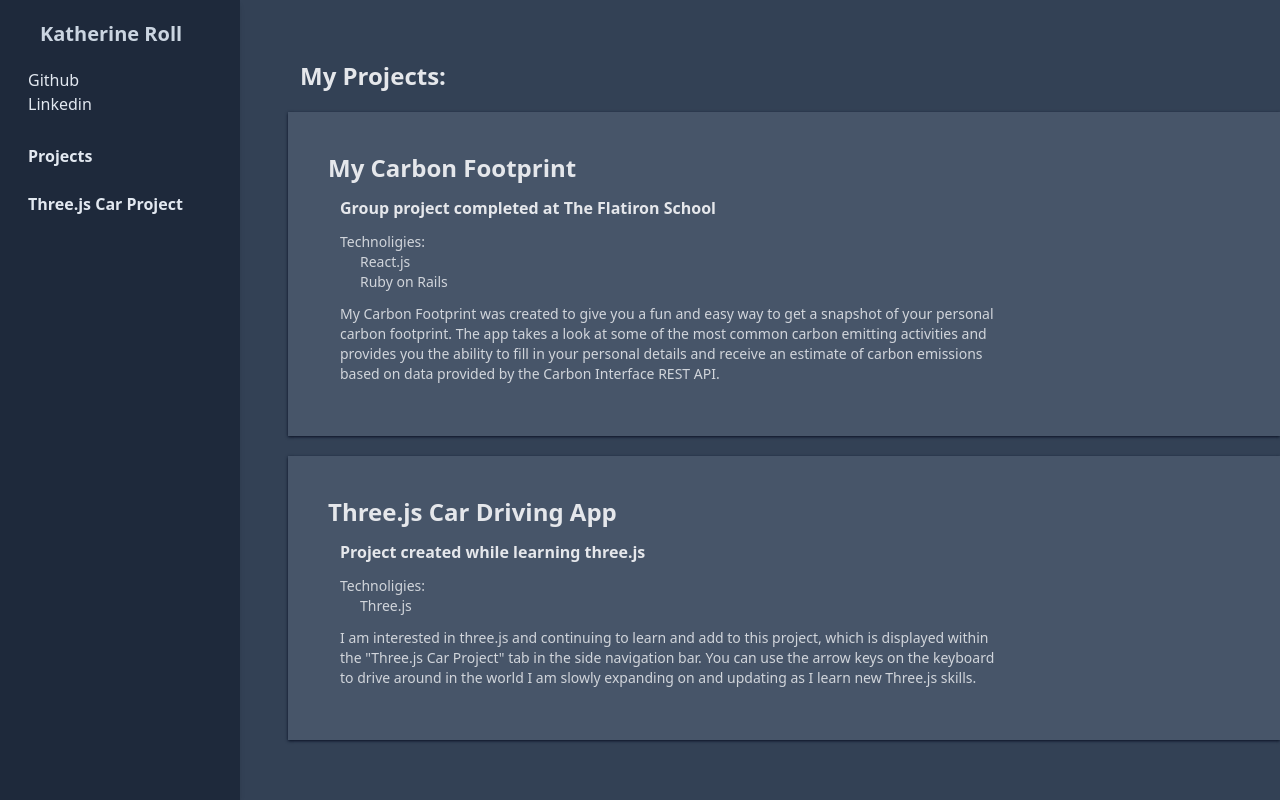
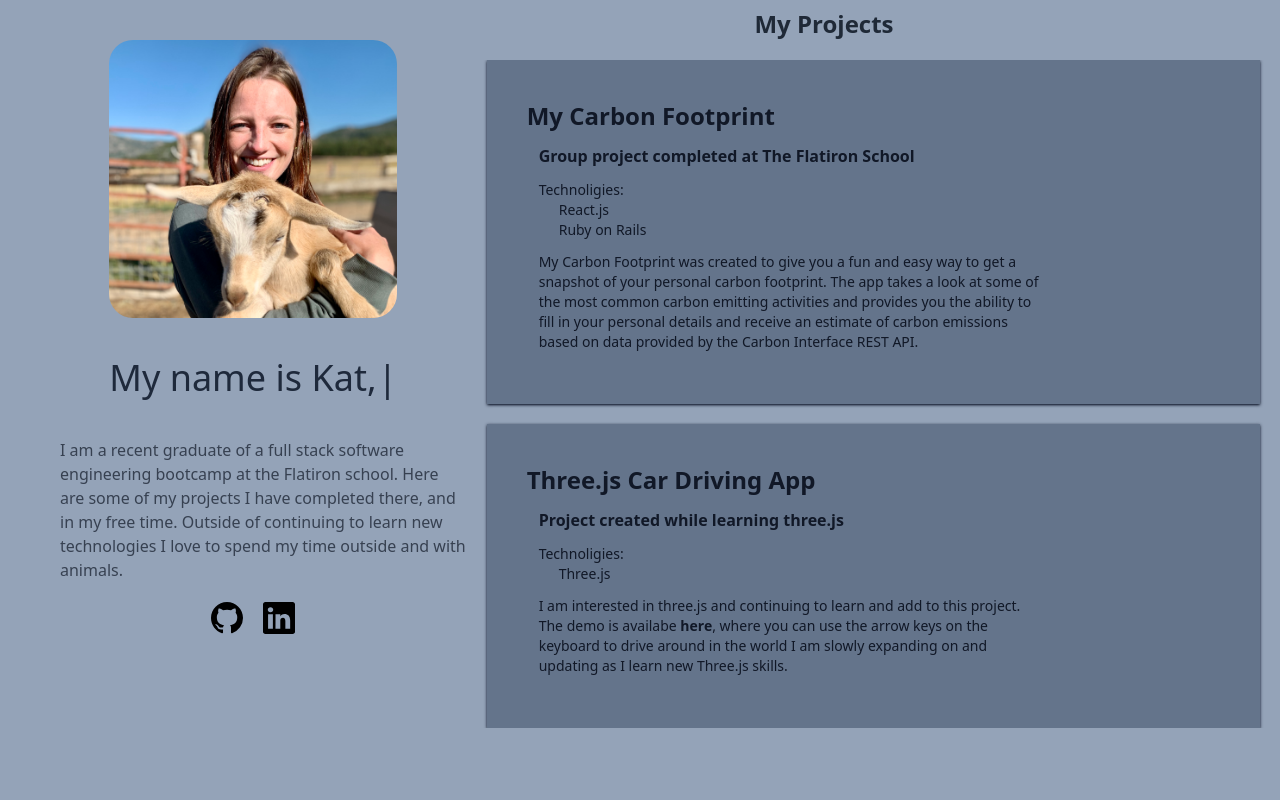
Before and after one commit to katroll/katherineroll.com2.0, a React (Create React App) app: page / in a window 1280 px wide. Built offline with nearby package versions, Linux system fonts and the light colour scheme.

Commit message:
new design

```diff
--- a/src/App.js
+++ b/src/App.js
@@ -2,15 +2,14 @@ import './index.css';
 
 import { Route, Routes } from "react-router-dom";
 
-import NavBar from './NavBar';
 import Car from './components/Car';
-import ProjectContainer from './components/ProjectContainer';
+import About from './components/About';
 
 
 function App() {
   return (
-    <div className="flex bg-slate-700 h-full">
-      <NavBar />
+    <div className="flex bg-slate-400 h-full">
+      {/* <NavBar /> */}
       <Routes>
         <Route
           path="/threeproject"
@@ -18,7 +17,7 @@ function App() {
         />
         <Route
           path="/"
-          element={<ProjectContainer />}
+          element={<About />}
         />
       </Routes>
     </div>
--- a/src/NavBar.js
+++ b/src/NavBar.js
@@ -19,7 +19,7 @@ function NavBar() {
                 <li className="pl-6 mb-4">
                     <a href="https://www.linkedin.com/in/katherine-roll-82b157205/" className="text-slate-200 mb-6">Linkedin</a>
                 </li>
-                <li className="relative" onClick={() =>  navigate("/")}>
+                <li className="relative" onClick={() =>  navigate("/projects")}>
                     <div className="flex items-center text-md font-semibold py-4 px-6 h-12 text-slate-200 rounded hover:text-slate-200 hover:bg-slate-700">
                         <span>Projects</span>
                     </div>
@@ -29,11 +29,11 @@ function NavBar() {
                         <span>Three.js Car Project</span>
                     </div>
                 </li>
-                {/* <li className="relative" onClick={() => navigate("/about")}>
+                <li className="relative" onClick={() => navigate("/")}>
                     <div className="flex items-center text-md font-semibold py-4 px-6 h-12 overflow-hidden text-slate-200 rounded hover:text-slate-200 hover:bg-slate-700">
                         <span>About Me</span>
                     </div>
-                </li>    */}
+                </li>
             </ul>
         </div>
 
--- /dev/null
+++ b/src/components/About.js
@@ -0,0 +1,70 @@
+import kat from "../kat.jpeg"
+import Typewriter from "typewriter-effect";
+import ProjectContainer from "./ProjectContainer";
+
+
+function About() {
+
+
+    return (
+        <div className="ml-10 h-full w-screen flex space-x-10">
+            <div className="flex flex-col w-1/3 items-center fixed pt-10 z-10">
+                <img
+                    src={kat}
+                    alt="kat"
+                    className="w-72 rounded-3xl">
+                </img>
+                <div className="text-4xl text-slate-800 mt-10">
+                    <Typewriter
+                        onInit={(typewriter)=> {
+                            typewriter
+                            .typeString("Hello!")
+                            .pauseFor(1000)
+                            .deleteAll()
+                            .typeString("My name is Kat,")
+                            .start();
+                        }}
+                    />
+                </div>
+                <div className="text-gray-700 mt-10 pl-5">
+                    I am a recent graduate of a full stack software engineering bootcamp at the Flatiron school. Here are some of my projects I have completed there, and in my free time. Outside of continuing to learn new technologies I love to spend my time outside and with animals.
+                </div>
+                <div className="flex space-x-5 mt-5">
+                    <span>
+                        <a href="https://github.com/katroll" className="link" target="_blank" rel="noreferrer">
+                            <svg
+                                xmlns="http://www.w3.org/2000/svg"
+                                width="32"
+                                height="32"
+                                fill="currentColor"
+                                className="bi bi-github"
+                                viewBox="0 0 16 16"
+                            >
+                                <path d="M8 0C3.58 0 0 3.58 0 8c0 3.54 2.29 6.53 5.47 7.59.4.07.55-.17.55-.38 0-.19-.01-.82-.01-1.49-2.01.37-2.53-.49-2.69-.94-.09-.23-.48-.94-.82-1.13-.28-.15-.68-.52-.01-.53.63-.01 1.08.58 1.23.82.72 1.21 1.87.87 2.33.66.07-.52.28-.87.51-1.07-1.78-.2-3.64-.89-3.64-3.95 0-.87.31-1.59.82-2.15-.08-.2-.36-1.02.08-2.12 0 0 .67-.21 2.2.82.64-.18 1.32-.27 2-.27.68 0 1.36.09 2 .27 1.53-1.04 2.2-.82 2.2-.82.44 1.1.16 1.92.08 2.12.51.56.82 1.27.82 2.15 0 3.07-1.87 3.75-3.65 3.95.29.25.54.73.54 1.48 0 1.07-.01 1.93-.01 2.2 0 .21.15.46.55.38A8.012 8.012 0 0 0 16 8c0-4.42-3.58-8-8-8z" />
+                            </svg>
+                        </a>
+                    </span>
+                    <span>
+                        <a href="https://www.linkedin.com/in/katherine-roll-82b157205/" className="link" target="_blank" rel="noreferrer">
+                        <svg
+                            xmlns="http://www.w3.org/2000/svg"
+                            width="32"
+                            height="32"
+                            fill="currentColor"
+                            className="bi bi-linkedin"
+                            viewBox="0 0 16 16"
+                        >
+                            <path d="M0 1.146C0 .513.526 0 1.175 0h13.65C15.474 0 16 .513 16 1.146v13.708c0 .633-.526 1.146-1.175 1.146H1.175C.526 16 0 15.487 0 14.854V1.146zm4.943 12.248V6.169H2.542v7.225h2.401zm-1.2-8.212c.837 0 1.358-.554 1.358-1.248-.015-.709-.52-1.248-1.342-1.248-.822 0-1.359.54-1.359 1.248 0 .694.521 1.248 1.327 1.248h.016zm4.908 8.212V9.359c0-.216.016-.432.08-.586.173-.431.568-.878 1.232-.878.869 0 1.216.662 1.216 1.634v3.865h2.401V9.25c0-2.22-1.184-3.252-2.764-3.252-1.274 0-1.845.7-2.165 1.193v.025h-.016a5.54 5.54 0 0 1 .016-.025V6.169h-2.4c.03.678 0 7.225 0 7.225h2.4z" />
+                        </svg>
+                        </a>
+                    </span>
+                </div>
+            </div>
+            <div className="">
+                <ProjectContainer />
+            </div>
+        </div>
+    )
+}
+
+export default About;
--- a/src/components/Car.js
+++ b/src/components/Car.js
@@ -1,5 +1,6 @@
 import "../index.css"
 import React, { Component } from "react";
+import { NavLink } from "react-router-dom";
 import * as THREE from "three";
 import { OrbitControls } from 'three/examples/jsm/controls/OrbitControls.js'
 //import GUI from 'lil-gui';
@@ -560,9 +561,12 @@ class Car extends Component {
 
     render() {
       return (
-          <div className="pl-60 mt-3 h-screen flex flex-col items-center items-center bg-slate-700">
-              <h1 className="text-slate-600 text-xl font-bold mb-1">Drive around using arrow keys! Hover over display and scroll with two fingers to zoom in/out.</h1>
-              <div ref={ref => (this.mount = ref)}  id="three" className="ml-3 ring ring-width-3 hover:ring-blue-500"/>
+          <div className="mt-5 h-screen w-screen flex flex-col items-center">
+              <div className="flex space-x-10">
+                <NavLink to="/" className="text-slate-800 text-xl font-bold mb-1 cursor-pointer">← Back to Projects</NavLink>
+                <h1 className="text-slate-600 text-xl font-bold mb-1">Drive around using arrow keys! Hover over display and scroll with two fingers to zoom in/out.</h1>
+              </div>
+              <div ref={ref => (this.mount = ref)}  id="three" className="ml-3 ring ring-width-3 ring-slate-500 hover:ring-slate-800"/>
           </div>
 
       )
--- a/src/components/ProjectContainer.js
+++ b/src/components/ProjectContainer.js
@@ -1,27 +1,31 @@
+import { NavLink } from "react-router-dom";
 import "../index.js"
+
 
 function ProjectContainer() {
 
     return (
-        <div className="pl-72 h-screen flex flex-col justify-center">
-            <p className="text-2xl text-gray-200 font-bold mb-5 pl-3">My Projects:</p>
-           <div className="bg-slate-600 p-10 shadow shadow-slate-900 mb-5">
-                <p className="text-2xl font-bold text-gray-200">My Carbon Footprint</p>
-                <div className="p-3">
-                    <p className="text-md font-semibold text-gray-200 mb-3">Group project completed at The Flatiron School</p>
-                    <p className="text-sm text-gray-300">Technoligies:</p>
-                    <p className="text-sm text-gray-300 pl-5">React.js</p>
-                    <p className="text-sm text-gray-300 pl-5 mb-3">Ruby on Rails</p>
-                    <p className="text-sm text-gray-300 w-3/4">My Carbon Footprint was created to give you a fun and easy way to get a snapshot of your personal carbon footprint. The app takes a look at some of the most common carbon emitting activities and provides you the ability to fill in your personal details and receive an estimate of carbon emissions based on data provided by the Carbon Interface REST API. </p>
+        <div className="h-screen flex flex-col items-center pt-2">
+            <p className="text-2xl text-gray-800 font-bold mb-5 ml-72">My Projects</p>
+            <div className="flex pl-10 mb-5 flex-col grid justify-items-end overflow-y-scroll">
+                <div className="bg-slate-500 w-2/3 p-10 shadow shadow-slate-900 mb-5 mr-5">
+                    <p className="text-2xl font-bold text-gray-900">My Carbon Footprint</p>
+                    <div className="p-3">
+                        <p className="text-md font-semibold text-gray-900 mb-3">Group project completed at The Flatiron School</p>
+                        <p className="text-sm text-gray-900">Technoligies:</p>
+                        <p className="text-sm text-gray-900 pl-5">React.js</p>
+                        <p className="text-sm text-gray-900 pl-5 mb-3">Ruby on Rails</p>
+                        <p className="text-sm text-gray-900 w-3/4">My Carbon Footprint was created to give you a fun and easy way to get a snapshot of your personal carbon footprint. The app takes a look at some of the most common carbon emitting activities and provides you the ability to fill in your personal details and receive an estimate of carbon emissions based on data provided by the Carbon Interface REST API. </p>
+                    </div>
                 </div>
-            </div>
-            <div className="bg-slate-600 p-10 shadow shadow-slate-900">
-                <p className="text-2xl font-bold text-gray-200">Three.js Car Driving App</p>
-                <div className="p-3">
-                    <p className="text-md font-semibold text-gray-200 mb-3">Project created while learning three.js</p>
-                    <p className="text-sm text-gray-300">Technoligies:</p>
-                    <p className="text-sm text-gray-300 pl-5 mb-3">Three.js</p>
-                    <p className="text-sm text-gray-300 w-3/4">I am interested in three.js and continuing to learn and add to this project, which is displayed within the "Three.js Car Project" tab in the side navigation bar. You can use the arrow keys on the keyboard to drive around in the world I am slowly expanding on and updating as I learn new Three.js skills.</p>
+                <div className="bg-slate-500 w-2/3 p-10 shadow shadow-slate-900 mr-5">
+                    <p className="text-2xl font-bold text-gray-900">Three.js Car Driving App</p>
+                    <div className="p-3">
+                        <p className="text-md font-semibold text-gray-900 mb-3">Project created while learning three.js</p>
+                        <p className="text-sm text-gray-900">Technoligies:</p>
+                        <p className="text-sm text-gray-900 pl-5 mb-3">Three.js</p>
+                        <p className="text-sm text-gray-900 w-3/4">I am interested in three.js and continuing to learn and add to this project. The demo is availabe <NavLink to="/threeproject" className="font-bold cursor-pointer">here</NavLink>, where you can use the arrow keys on the keyboard to drive around in the world I am slowly expanding on and updating as I learn new Three.js skills.</p>
+                    </div>
                 </div>
             </div>
         </div>
```
Also changed, not shown: package.json (+6 -1 lines), src/kat.jpeg (added), 1 other file (tests, documents, lock files or other folders).
